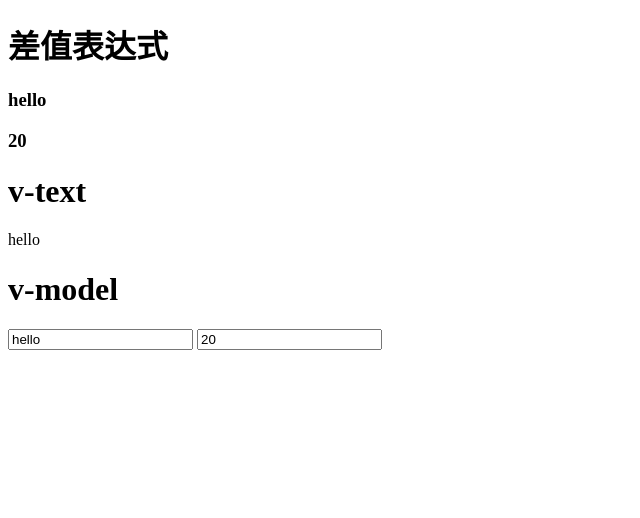
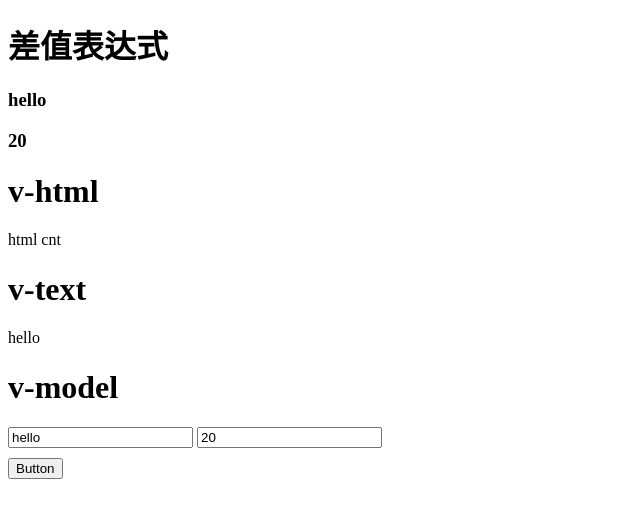
Before and after one commit to Eline302/minivue, a plain HTML site: page index.html in a window 1280 px wide. Shown: the whole page, without its empty margins (0-640 px from the left). Drawn offline with Linux system fonts and the light colour scheme.

Commit message:
添加v-on和v-html指令解析

```diff
--- a/index.html
+++ b/index.html
@@ -5,16 +5,26 @@
     <meta name="viewport" content="width=device-width, initial-scale=1.0">
     <title>Mini Vue</title>
 </head>
+<style>
+    .btn{
+        margin-top: 10px;
+    }
+</style>
 <body>
     <div id="app">
         <h1>差值表达式</h1>
         <h3>{{ msg }}</h3>
         <h3>{{ count }}</h3>
+        <h1>v-html</h1>
+        <div v-html="cnt"></div>
         <h1>v-text</h1>
         <div v-text="msg"></div>
         <h1>v-model</h1>
         <input type="text" v-model="msg"/>
         <input type="text" v-model="count"/>
+        <div class='btn'>
+          <button v-on:click='handlerClick'>Button</button>
+        </div>
     </div>
     <script  src='js/dep.js'></script>
     <script  src='js/watcher.js'></script>
@@ -27,8 +37,12 @@
             data: {
                 msg:'hello',
                 count: 20,
+                cnt:'html cnt',
                 person:{
                   name:'tom'
+                },
+                handlerClick(){
+                    console.log('button click');
                 }
             }
         })
--- a/js/compiler.js
+++ b/js/compiler.js
@@ -68,6 +68,11 @@ class Compiler {
         // 获取指令对应的方法
         let updateFn = this[`${attrName}Updater`]
         updateFn && updateFn.call(this, node, key, this.vm[key])
+         // 处理 v-on 指令
+         if (attrName.startsWith('on:')) {
+            const eventType = attrName.split(':')[1]
+            this.onUpdater(node, key, this.vm[key], eventType)
+        }
     }
     // v-text指令操作
     textUpdater(node, key, value){
@@ -79,13 +84,27 @@ class Compiler {
     // v-model指令操作
     modelUpdater(node, key, value){
         node.value = value
-        console.log(node);
         new Watcher(this.vm, key, (newValue)=>{
             node.value = newValue
         })
         // 双向绑定
         addEventListener('input',()=>{
             this.vm[key] = node.value
+        })
+    }
+    // v-html指令操作
+    htmlUpdater(node, key, value){
+        node.innerHTML = value
+        new Watcher(this.vm, key, (newValue)=>{
+            node.innerHTML = newValue
+        })
+    }
+    // v-on指令操作
+    onUpdater (node, key, value, eventType) {
+        node.addEventListener(eventType, value)
+        new Watcher(this.vm, key, newValue => {
+            node.removeEventListener(eventType, value)
+            node.addEventListener(eventType, newValue)
         })
     }
     // 判断元素属性是否是指令
```
